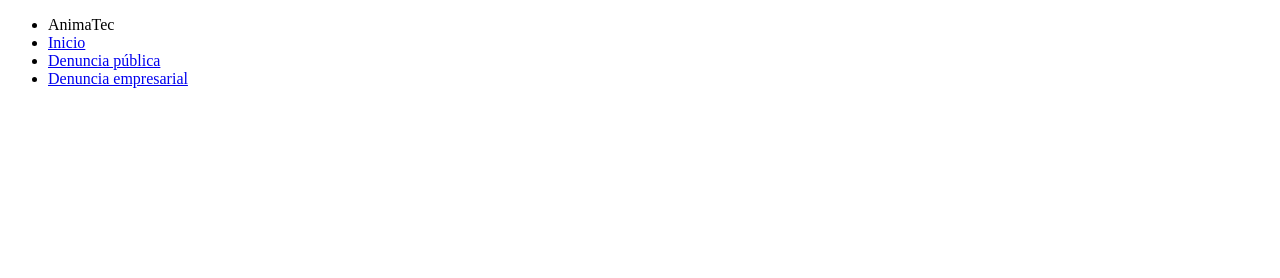
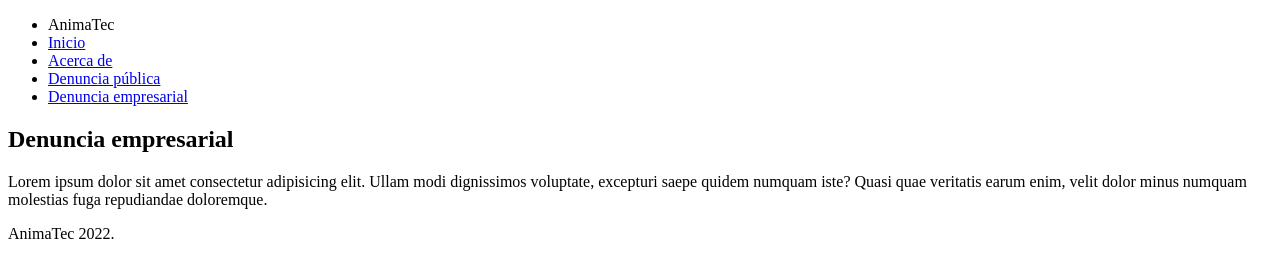
Before and after one commit to aleubeto/Discorruption, a plain HTML site: page denuncia_empresarial.html in a window 1280 px wide. Drawn offline with Linux system fonts and the light colour scheme.

Commit message:
NAV:Uso de id de 'acerca de' para documentos html; Estructura html para portadas de paginas de denuncia

```diff
--- a/denuncia_empresarial.html
+++ b/denuncia_empresarial.html
@@ -12,9 +12,20 @@
         <ul>
             <li class="logo">AnimaTec</li>
             <li class="items"><a href="index.html">Inicio</a></li>
+            <li class="items"><a href="index.html#acerca_de">Acerca de</a></li>
             <li class="items"><a href="denuncia_publica.html">Denuncia pública</a></li>
             <li class="items"><a href="denuncia_empresarial.html">Denuncia empresarial</a></li>
         </ul>
     </nav>
+
+    <section class="banner" id="inicio">
+        <h1>Denuncia empresarial</h1>
+        <p>Lorem ipsum dolor sit amet consectetur adipisicing elit. Ullam modi dignissimos voluptate, excepturi saepe quidem numquam iste? Quasi quae veritatis earum enim, velit dolor minus numquam molestias fuga repudiandae doloremque.</p>
+    </section>
+
+    <footer>
+        <p>AnimaTec 2022.</p>
+    </footer>
+
 </body>
 </html>
```
Also changed, not shown: denuncia_publica.html (+11 -0 lines), index.html (+2 -1 lines).
